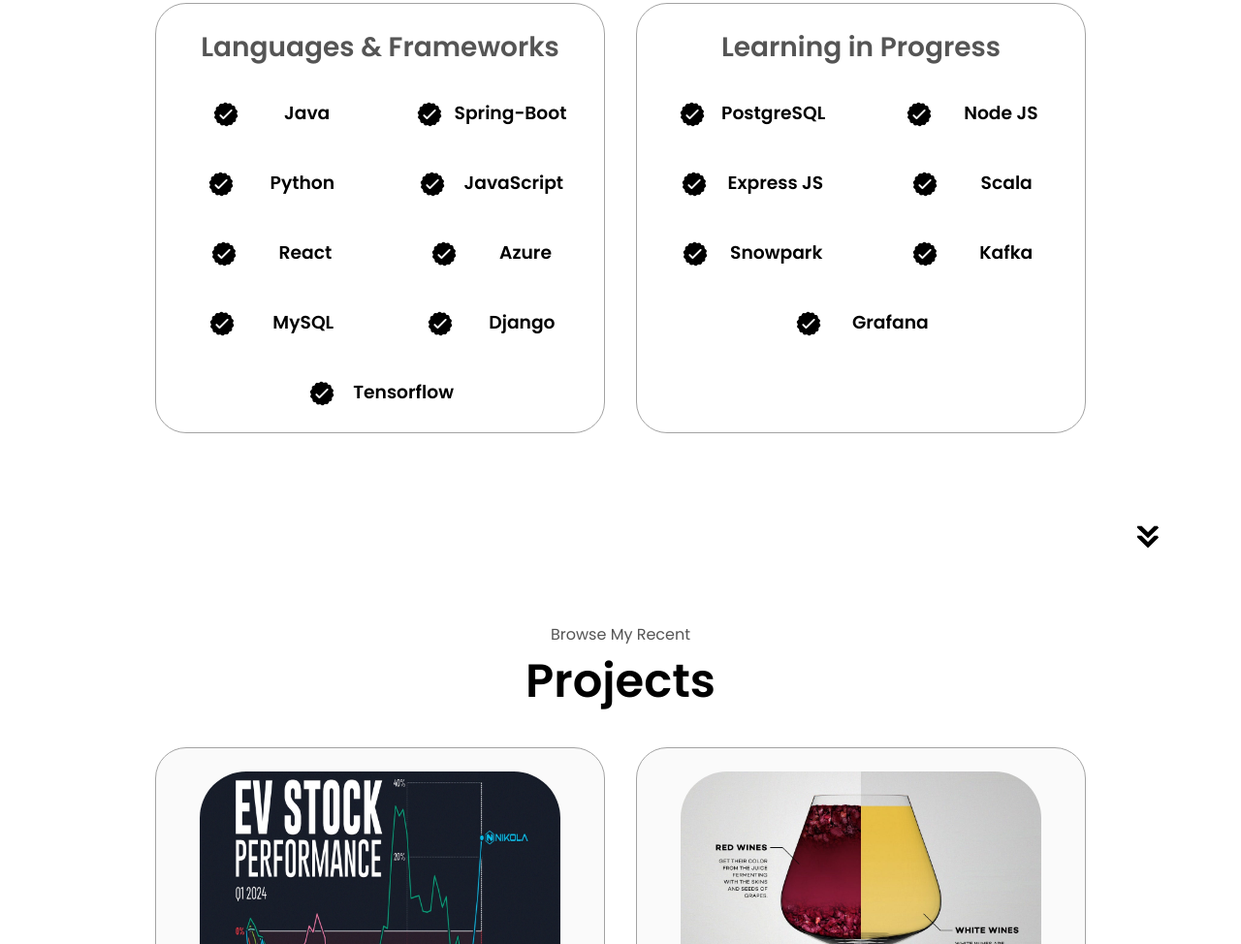
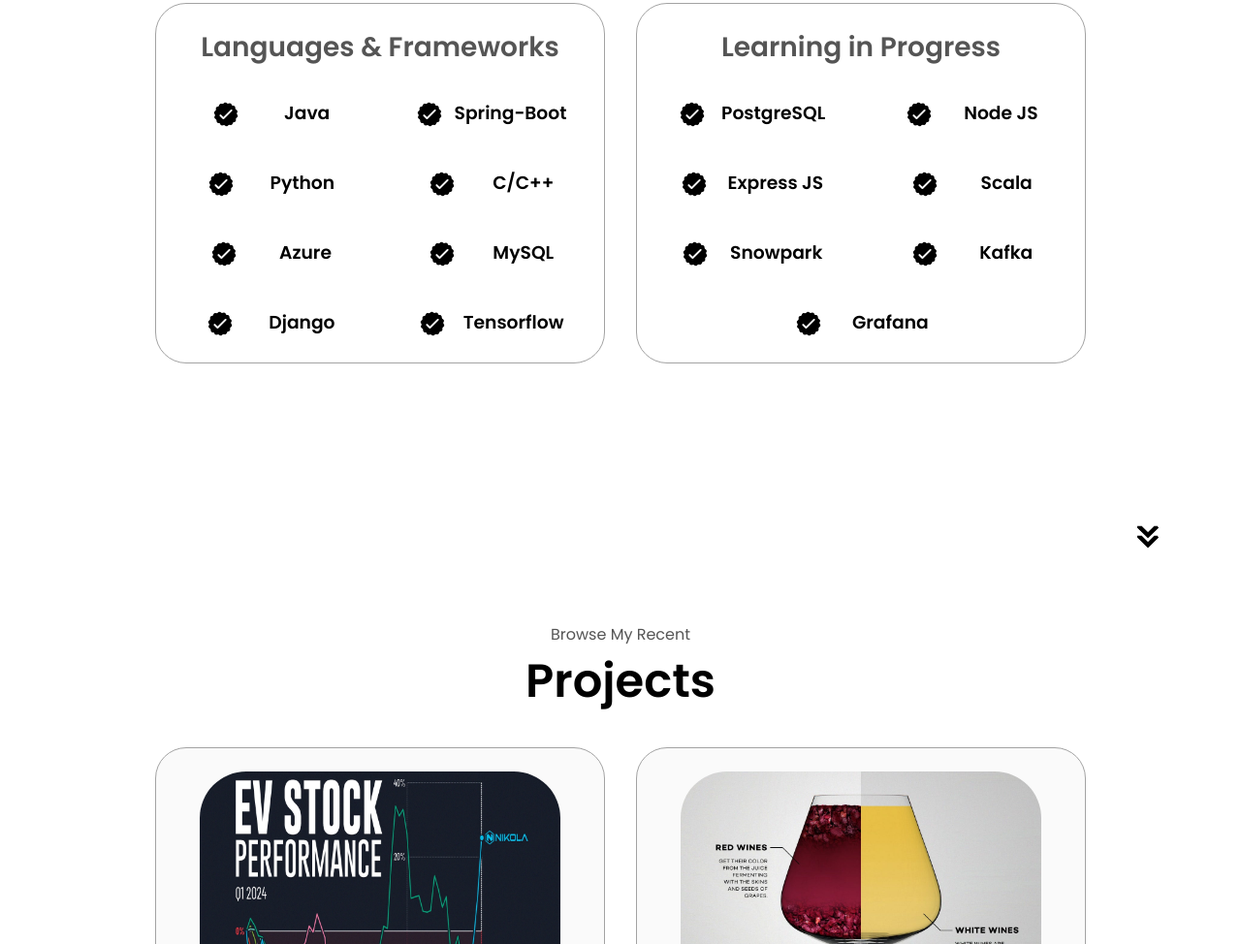
Before and after one commit to sharmasatvik989/my-portfolio, a plain HTML site: page index.html in a window 1280 px wide. Shown: the part 1822-2796 px from the top of the page at 97% size. Drawn offline with Linux system fonts and the light colour scheme.

Commit message:
Update index.html

```diff
--- a/index.html
+++ b/index.html
@@ -164,10 +164,10 @@
                   class="icon"
                 />
                 <div>
-                  <h3>JavaScript</h3>
+                  <h3>C/C++</h3>
                 </div>
               </article>
-              <article>
+              <!-- <article>
                 <img
                   src="./assets/checkmark.png"
                   alt="Experience icon"
@@ -176,7 +176,7 @@
                 <div>
                   <h3>React</h3>
                 </div>
-              </article>
+              </article> -->
               <article>
                 <img
                   src="./assets/checkmark.png"
```
